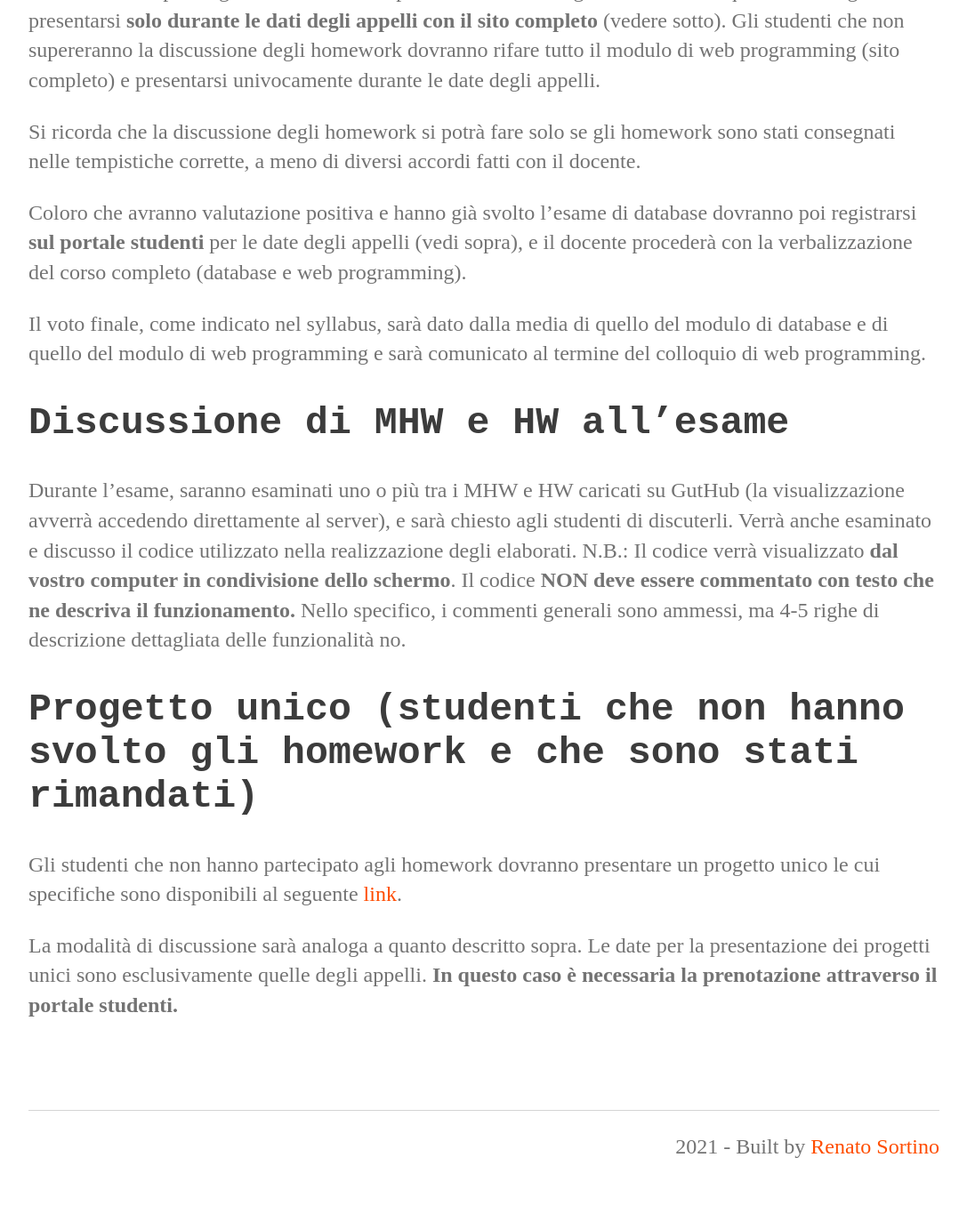
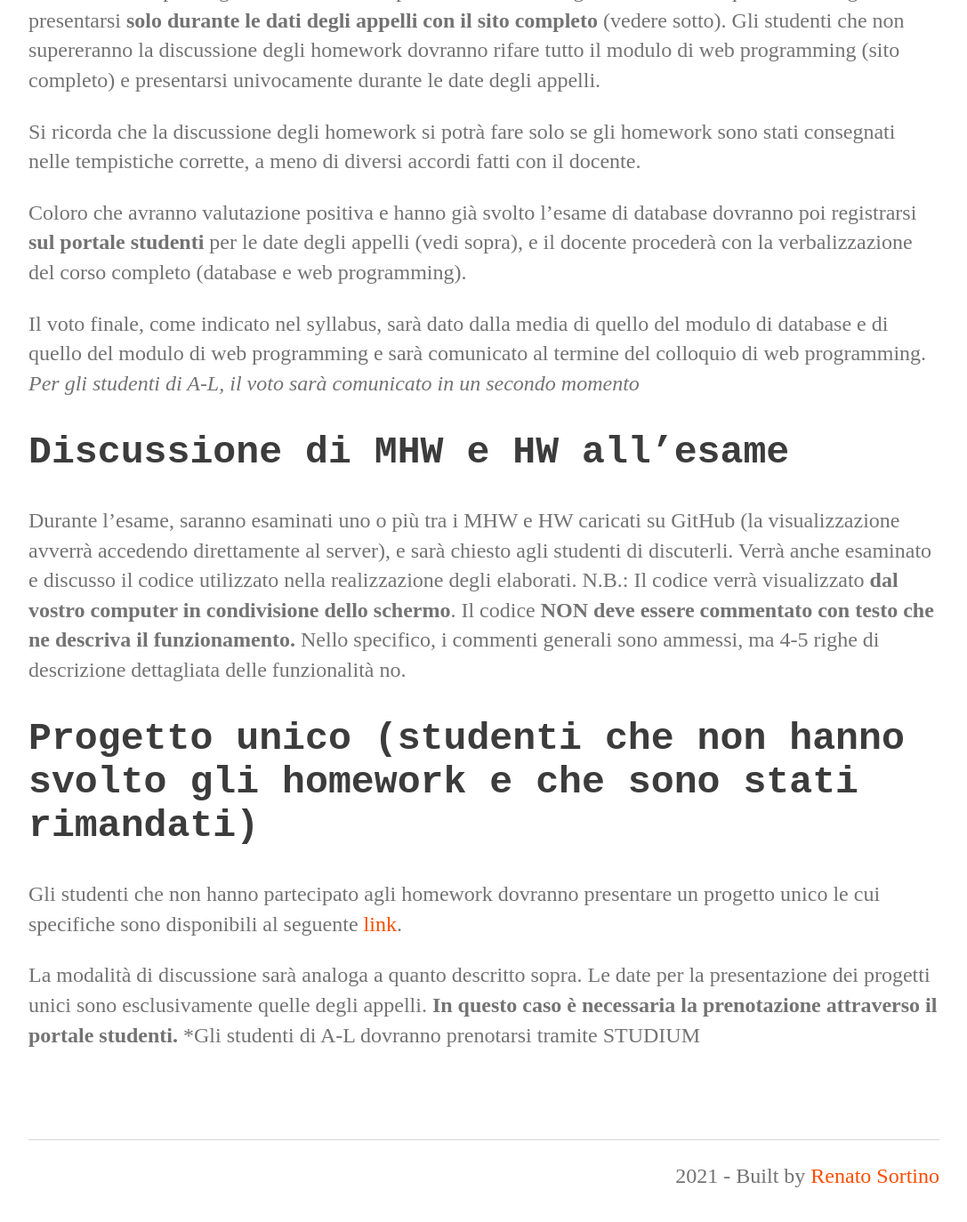
Before and after one commit to perceivelab/database-course, a Jekyll site: the page built from esami.md, in a window 1280 px wide and 1400 px high, scrolled down 1158 px. Shown: the top 1374 px of the window at 89% size, without its empty margins (96-1183 px from the left). Built offline with Jekyll 4.4.1, drawn with Linux system fonts in a browser that asks for light colours; our own code applies the rules of GitHub Pages for plain Markdown files.

Commit message:
Update esami.md

```diff
--- a/esami.md
+++ b/esami.md
@@ -41,9 +41,10 @@ studenti** per le date degli appelli (vedi sopra), e il docente procederà con l
 
 Il voto finale, come indicato nel syllabus, sarà dato dalla media di quello del modulo di
 database e di quello del modulo di web programming e sarà comunicato al termine del colloquio di web programming.
+*Per gli studenti di A-L, il voto sarà comunicato in un secondo momento*
 
 ## Discussione di MHW e HW all'esame
-Durante l'esame, saranno esaminati uno o più tra i MHW e HW caricati su GutHub (la visualizzazione avverrà accedendo
+Durante l'esame, saranno esaminati uno o più tra i MHW e HW caricati su GitHub (la visualizzazione avverrà accedendo
 direttamente al server), e sarà chiesto agli studenti di discuterli.
 Verrà anche esaminato e discusso il codice utilizzato nella realizzazione degli elaborati.
 N.B.: Il codice verrà visualizzato **dal vostro computer in condivisione dello schermo**.
@@ -56,3 +57,4 @@ disponibili al seguente [link](https://drive.google.com/file/d/108HxBicJ0u5Dils_
 
 La modalità di discussione sarà analoga a quanto descritto sopra. Le date per la presentazione dei progetti unici sono
 esclusivamente quelle degli appelli. **In questo caso è necessaria la prenotazione attraverso il portale studenti.**
+*Gli studenti di A-L dovranno prenotarsi tramite STUDIUM
```
